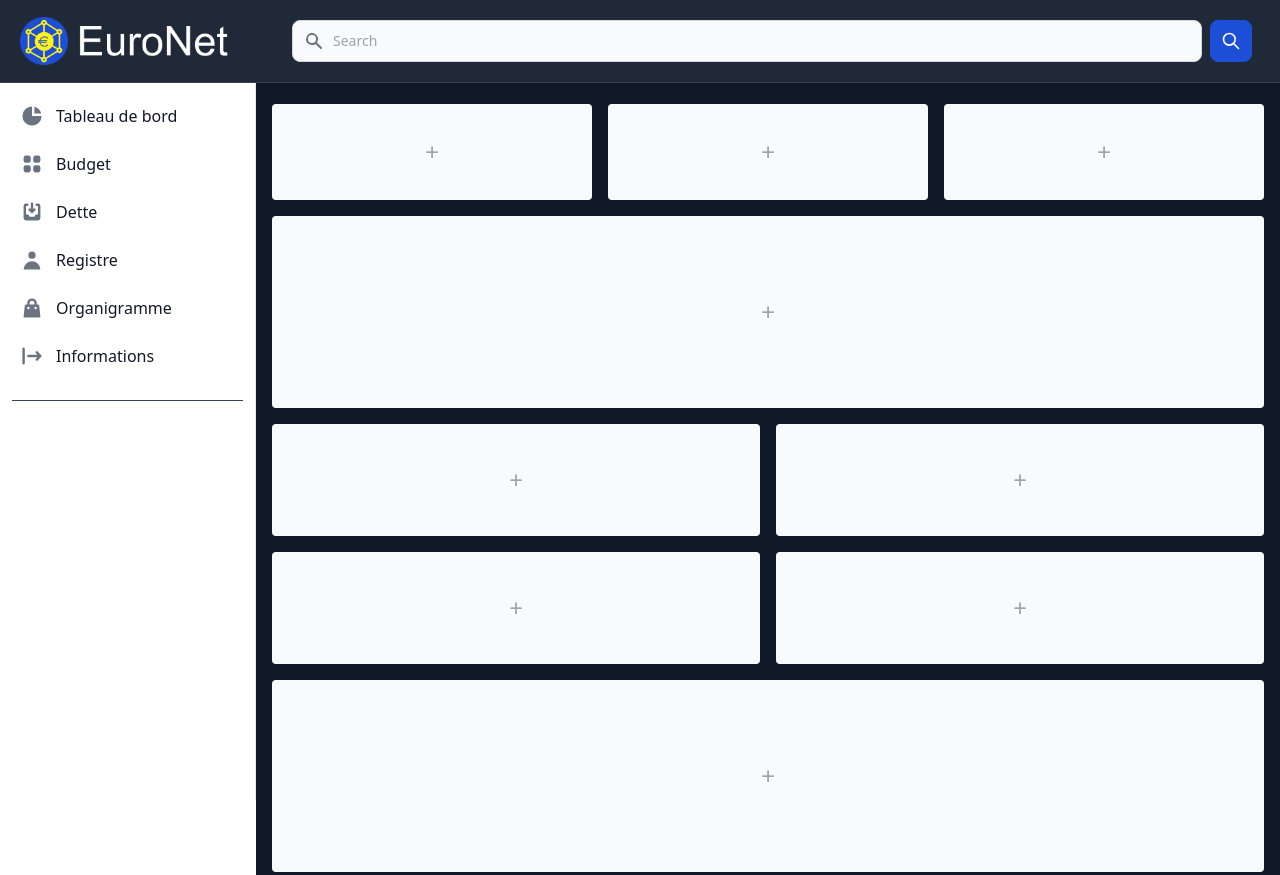
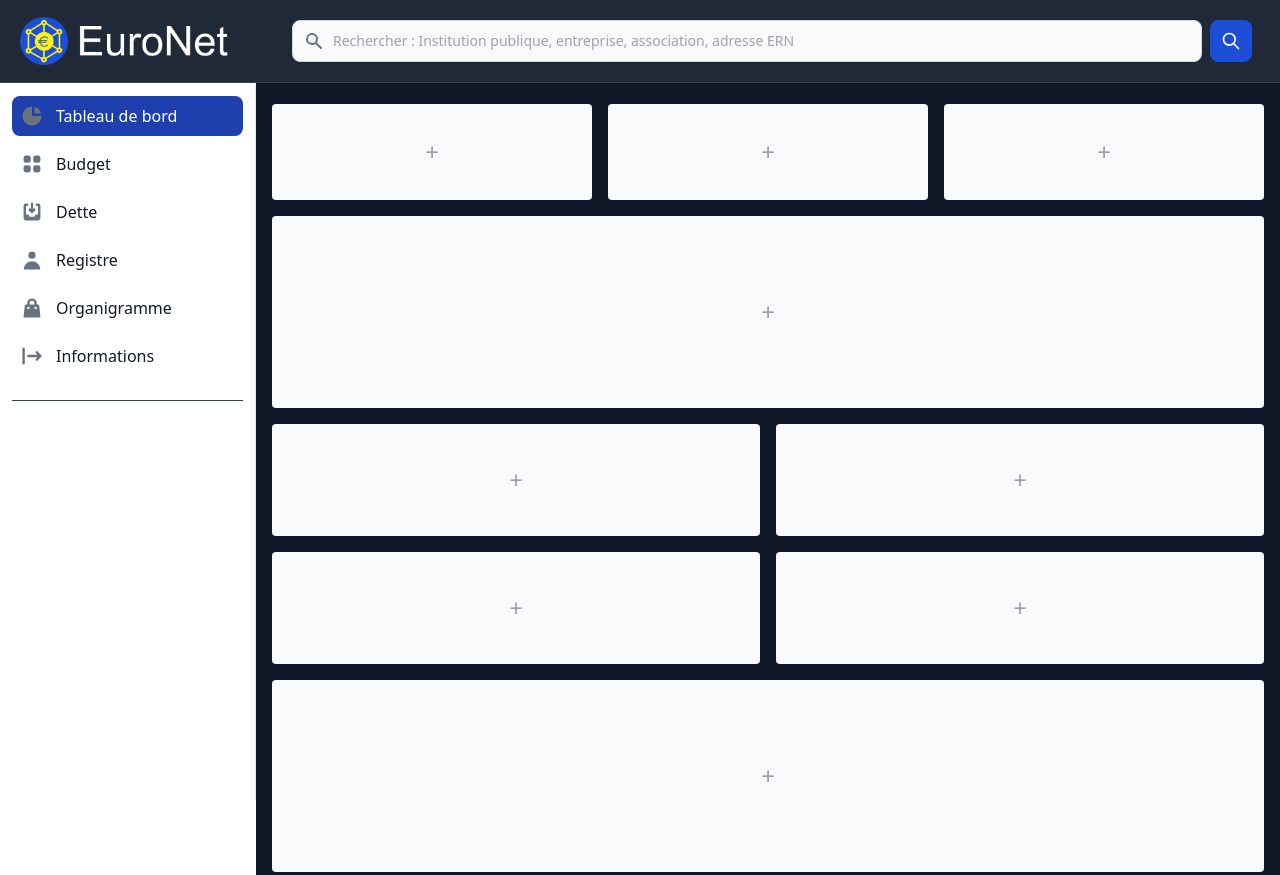
Before and after one commit to benjamin-aubron/EuroNet_project, a plain HTML site: page dashboard_public_institutions_fr.html in a window 1280 px wide. Shown: the top 875 px of the page. Drawn offline with nearby package versions, Linux system fonts and the light colour scheme.

Commit message:
search bar

```diff
--- a/dashboard_public_institutions_fr.html
+++ b/dashboard_public_institutions_fr.html
@@ -48,7 +48,7 @@
       <div class="px-3 py-3 lg:px-5 lg:pl-3">
         <div class="flex items-center justify-between">
           <div class="flex items-center justify-start">
-            <button data-drawer-target="logo-sidebar" data-drawer-toggle="logo-sidebar" aria-controls="logo-sidebar" type="button" class="inline-flex items-center p-2 text-sm text-gray-500 rounded-lg sm:hidden hover:bg-gray-100 focus:outline-none focus:ring-2 focus:ring-gray-200 dark:text-gray-400 dark:hover:bg-gray-700 dark:focus:ring-gray-600">
+            <button data-drawer-target="logo-sidebar" data-drawer-toggle="logo-sidebar" aria-controls="logo-sidebar" type="button" class="inline-flex items-center p-2 text-sm text-gray-500 rounded-lg sm:hidden focus:outline-none focus:ring-2 text-gray-400 hover:bg-gray-700 focus:ring-gray-600">
                 <span class="sr-only">Open sidebar</span>
                 <svg class="w-6 h-6" aria-hidden="true" fill="currentColor" viewBox="0 0 20 20" xmlns="http://www.w3.org/2000/svg">
                    <path clip-rule="evenodd" fill-rule="evenodd" d="M2 4.75A.75.75 0 012.75 4h14.5a.75.75 0 010 1.5H2.75A.75.75 0 012 4.75zm0 10.5a.75.75 0 01.75-.75h7.5a.75.75 0 010 1.5h-7.5a.75.75 0 01-.75-.75zM2 10a.75.75 0 01.75-.75h14.5a.75.75 0 010 1.5H2.75A.75.75 0 012 10z"></path>
@@ -59,16 +59,16 @@
             </a>
           </div>
           <form class="flex items-center w-full p-2">
-            <label for="simple-search" class="sr-only">Search</label>
+            <label for="simple-search" class="sr-only">Rechercher</label>
             <div class="relative w-full">
                 <div class="absolute inset-y-0 left-0 flex items-center pl-3 pointer-events-none">
                     <svg aria-hidden="true" class="w-5 h-5 text-gray-500 dark:text-gray-400" fill="currentColor" viewBox="0 0 20 20" xmlns="http://www.w3.org/2000/svg"><path fill-rule="evenodd" d="M8 4a4 4 0 100 8 4 4 0 000-8zM2 8a6 6 0 1110.89 3.476l4.817 4.817a1 1 0 01-1.414 1.414l-4.816-4.816A6 6 0 012 8z" clip-rule="evenodd"></path></svg>
                 </div>
-                <input type="text" id="simple-search" class="bg-gray-50 border border-gray-300 text-gray-900 text-sm rounded-lg focus:ring-blue-500 focus:border-blue-500 block w-full pl-10 p-2.5  dark:bg-gray-700 dark:border-gray-600 dark:placeholder-gray-400 dark:text-white dark:focus:ring-blue-500 dark:focus:border-blue-500" placeholder="Search" required>
+                <input type="text" id="simple-search" class="bg-gray-50 border border-gray-300 text-gray-900 text-sm rounded-lg focus:ring-blue-500 focus:border-blue-500 block w-full pl-10 p-2.5  dark:bg-gray-700 dark:border-gray-600 dark:placeholder-gray-400 dark:text-white dark:focus:ring-blue-500 dark:focus:border-blue-500" placeholder="Rechercher : Institution publique, entreprise, association, adresse ERN" required>
             </div>
             <button type="submit" class="p-2.5 ml-2 text-sm font-medium text-white bg-blue-700 rounded-lg border border-blue-700 hover:bg-blue-800 focus:ring-4 focus:outline-none focus:ring-blue-300 dark:bg-blue-600 dark:hover:bg-blue-700 dark:focus:ring-blue-800">
                 <svg class="w-5 h-5" fill="none" stroke="currentColor" viewBox="0 0 24 24" xmlns="http://www.w3.org/2000/svg"><path stroke-linecap="round" stroke-linejoin="round" stroke-width="2" d="M21 21l-6-6m2-5a7 7 0 11-14 0 7 7 0 0114 0z"></path></svg>
-                <span class="sr-only">Search</span>
+                <span class="sr-only">Rechercher</span>
             </button>
           </form>
 
@@ -81,7 +81,7 @@
        <div class="h-full px-3 pb-4 overflow-y-auto bg-white dark:bg-gray-800">
           <ul class="space-y-2 font-medium pb-6 border-b border-gray-700">
              <li>
-                <a href="#" class="flex items-center p-2 text-gray-900 rounded-lg dark:text-white hover:bg-gray-100 dark:hover:bg-gray-700">
+                <a class="flex items-center p-2 rounded-lg text-white bg-blue-800">
                    <svg aria-hidden="true" class="w-6 h-6 text-gray-500 transition duration-75 dark:text-gray-400 group-hover:text-gray-900 dark:group-hover:text-white" fill="currentColor" viewBox="0 0 20 20" xmlns="http://www.w3.org/2000/svg"><path d="M2 10a8 8 0 018-8v8h8a8 8 0 11-16 0z"></path><path d="M12 2.252A8.014 8.014 0 0117.748 8H12V2.252z"></path></svg>
                    <span class="ml-3">Tableau de bord</span>
                 </a>
```
